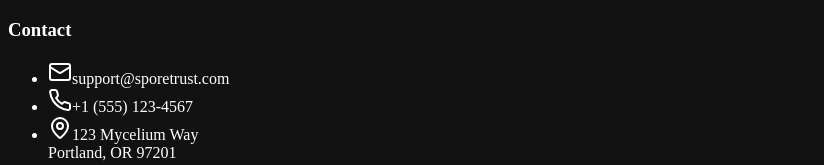
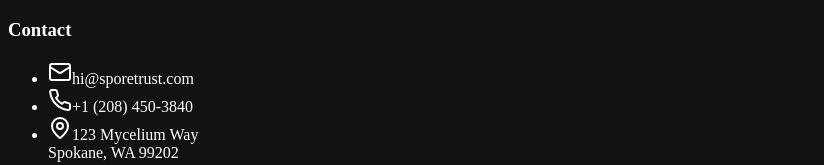
Before and after one commit to nachlasb/TrustSpore, a React (Vite) app in the folder client/: page / in a window 1280 px wide. Shown: the part 11326-11491 px from the top of the page, without its empty margins (0-824 px from the left). Built offline with nearby package versions, Linux system fonts and the light colour scheme.

Commit message:
edited footer contact info

```diff
--- a/client/src/layout/Footer.tsx
+++ b/client/src/layout/Footer.tsx
@@ -108,16 +108,16 @@ export default function Footer() {
             <ul className="space-y-2">
               <li className="flex items-start">
                 <Mail className="h-5 w-5 text-accent mt-1 mr-2" />
-                <span className="text-muted-foreground">support@sporetrust.com</span>
+                <span className="text-muted-foreground">hi@sporetrust.com</span>
               </li>
               <li className="flex items-start">
                 <Phone className="h-5 w-5 text-accent mt-1 mr-2" />
-                <span className="text-muted-foreground">+1 (555) 123-4567</span>
+                <span className="text-muted-foreground">+1 (208) 450-3840</span>
               </li>
               <li className="flex items-start">
                 <MapPin className="h-5 w-5 text-accent mt-1 mr-2" />
                 <span className="text-muted-foreground">
-                  123 Mycelium Way<br />Portland, OR 97201
+                  123 Mycelium Way<br />Spokane, WA 99202
                 </span>
               </li>
             </ul>
```
